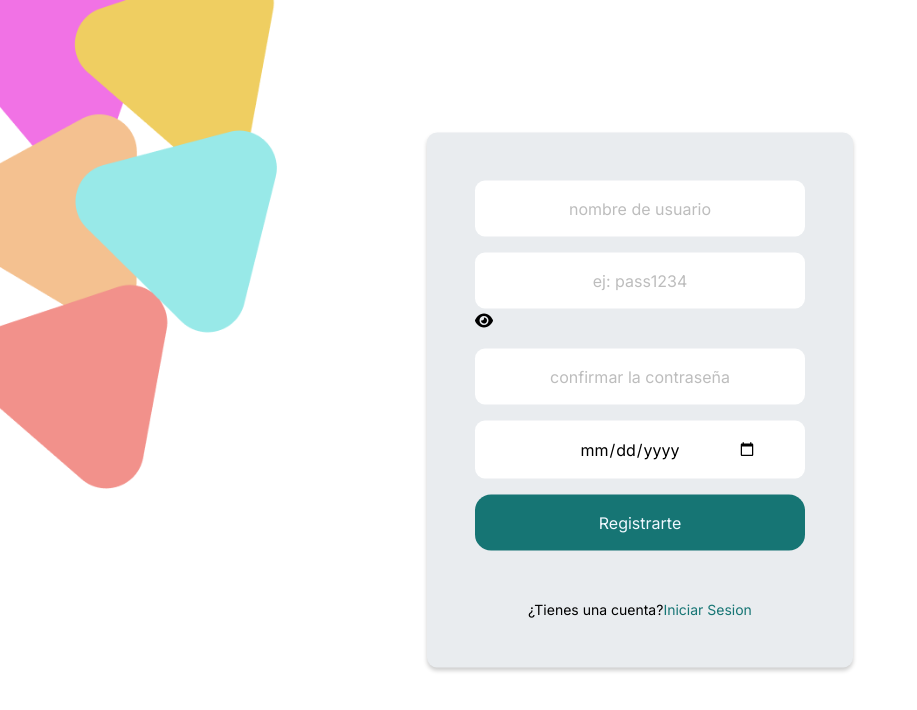
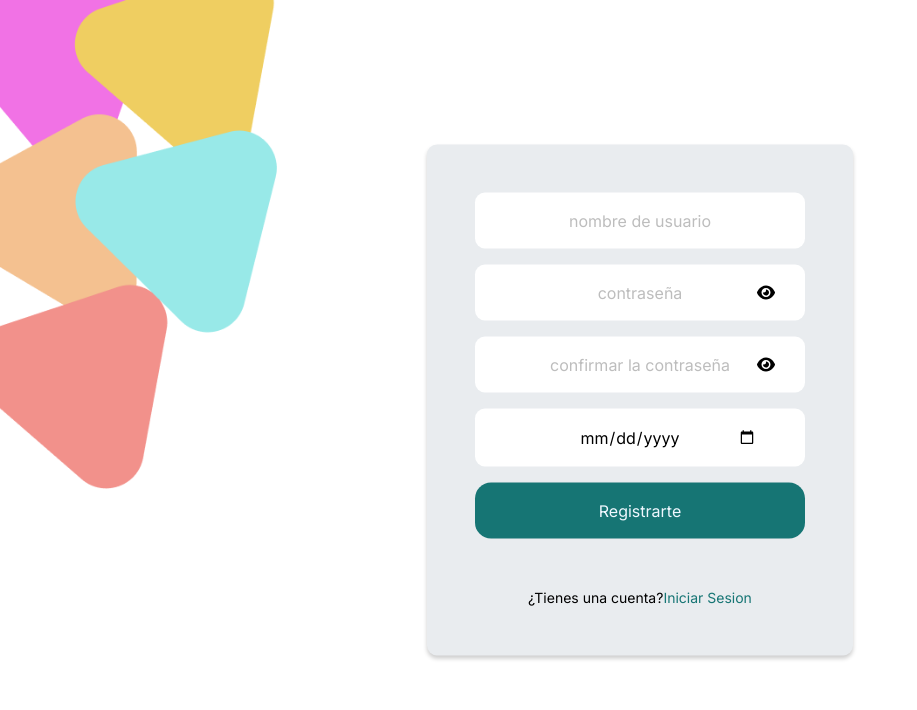
Before and after one commit to EmilianoChavezDev/readme-frontend, a Next.js app: page /auth/registrarse in a window 1280 px wide. Shown: the top 710 px of the page, without its empty margins (0-917 px from the left). Built offline with nearby package versions, Linux system fonts and the light colour scheme.

Commit message:
agregando funcionalidad para que el usuario pueda ver su contrasenha

```diff
--- a/src/app/auth/login/page.jsx
+++ b/src/app/auth/login/page.jsx
@@ -1,11 +1,14 @@
 "use client";
-import React, { useEffect } from "react";
+import React, { useEffect, useState } from "react";
 import styles from "./styles/Inicio.module.css";
 import Image from "next/image";
 import Link from "next/link";
 import { useForm } from "react-hook-form";
 import useAuth from "@/hooks/useAuth";
 import { useUser } from "@/contexts/UserProvider";
+import { FontAwesomeIcon } from "@fortawesome/react-fontawesome";
+import { faEye, faEyeSlash } from "@fortawesome/free-solid-svg-icons";
+
 
 const defaultValues = {
   username: "",
@@ -13,6 +16,8 @@ const defaultValues = {
 };
 
 const page = () => {
+  const [showPassword, setShowPassword] = useState(false);
+
   const { data, error, loading, login } = useAuth();
   const { login: saveUser } = useUser();
 
@@ -31,6 +36,10 @@ const page = () => {
     if (!data || error) return;
     saveUser(data);
   }, [data]);
+
+  const handleShowPassword = () => {
+    setShowPassword(!showPassword);
+  };
 
   return (
     <div className={styles.content}>
@@ -69,15 +78,22 @@ const page = () => {
                 </div>
               )}
             </div>
-            <div>
+
+            <div className={styles.input_password}>
               <input
+                type={showPassword ? "text" : "password"}
                 className="text-center"
-                type="password"
                 placeholder="contraseña"
                 {...register("password", {
                   required: "Debe ingresar su contraseña",
                 })}
                 onBlur={() => trigger("password")}
+              />
+              <FontAwesomeIcon
+                icon={showPassword ? faEyeSlash : faEye}
+                className={`${styles.eye} fa fa-eye`}
+                aria-hidden="true"
+                onClick={handleShowPassword}
               />
               {errors.password && (
                 <div className="text-red-500 text-center">
--- a/src/app/auth/login/styles/Inicio.module.css
+++ b/src/app/auth/login/styles/Inicio.module.css
@@ -91,3 +91,29 @@
 .error_msg {
   color: var(--colorError);
 }
+
+.input_password {
+  position: relative;
+  width: 300px;
+}
+
+.password {
+  padding-right: 35px;
+  width: calc(100% - 35px);
+  border: 1px solid #ccc;
+  border-radius: 4px;
+  height: 40px;
+}
+
+.eye {
+  position: absolute;
+  top: 50%;
+  transform: translateY(-50%);
+  right: 0;
+  cursor: pointer;
+  color: #000;
+}
+
+.eye:focus {
+  color: #000;
+}
--- a/src/app/auth/registrarse/page.jsx
+++ b/src/app/auth/registrarse/page.jsx
@@ -20,6 +20,8 @@ const page = () => {
   const [isError, setIsError] = useState(false);
   const [isPasswordError, setIsPasswordError] = useState(false);
   const [isNumeroError, setIsNumeroError] = useState(false);
+  const [showPassword, setShowPassword] = useState(false);
+  const [showPasswordConfirm, setShowPasswordConfirm] = useState(false);
 
   const { data, error, loading, register: registro } = useAuth();
   const { login: saveUser } = useUser();
@@ -80,10 +82,11 @@ const page = () => {
     registro(formData);
   };
 
-  const [mostrarContrasenha, setMostrarContraseña] = useState(false);
-
-  const handleMostrarContrasenha = () => {
-    setMostrarContraseña(!mostrarContrasenha);
+  const handleShowPassword = () => {
+    setShowPassword(!showPassword);
+  };
+  const handleShowPasswordConfirm = () => {
+    setShowPasswordConfirm(!showPasswordConfirm);
   };
 
   return (
@@ -130,35 +133,42 @@ const page = () => {
               />
             </div>
 
-            <div className={styles.input_contrasenha}>
+            <div className={styles.input_password}>
               <input
-                type={mostrarContrasenha ? "text" : "password"}
-                id="contrasenha"
-                placeholder="ej: pass1234"
+                type={showPassword ? "text" : "password"}
+                className="password"
+                placeholder="contraseña"
                 {...register("password", {
                   required: "Debe ingresar su contraseña",
                 })}
                 onBlur={() => trigger("password")}
               />
               <FontAwesomeIcon
-                icon={mostrarContrasenha ? faEyeSlash : faEye}
-                id="ojo"
-                className="fa fa-eye specific-icon-class"
+                icon={showPassword ? faEyeSlash : faEye}
+                className={`${styles.eye} fa fa-eye`}
                 aria-hidden="true"
-                onClick={handleMostrarContrasenha}
+                onClick={handleShowPassword}
               />
             </div>
 
-            <div>
+            <div className={styles.input_password}>
               <input
-                type="password"
+                type={showPasswordConfirm ? "text" : "password"}
+                className="password"
                 placeholder="confirmar la contraseña"
                 {...register("password_confirmation", {
                   required: "Debe ingresar su contraseña",
                 })}
                 onBlur={() => trigger("password_confirmation")}
               />
+              <FontAwesomeIcon
+                icon={showPasswordConfirm ? faEyeSlash : faEye}
+                className={`${styles.eye} fa fa-eye`}
+                aria-hidden="true"
+                onClick={handleShowPasswordConfirm}
+              />
             </div>
+
             <div className={styles.content_date}>
               <input
                 type="date"
--- a/src/app/auth/registrarse/styles/Registrarse.module.css
+++ b/src/app/auth/registrarse/styles/Registrarse.module.css
@@ -113,12 +113,12 @@
 .content_button a:hover {
   text-decoration: underline;
 }
-.input_contrasenha {
+.input_password {
   position: relative;
   width: 300px;
 }
 
-#contrasenha {
+.password {
   padding-right: 35px;
   width: calc(100% - 35px);
   border: 1px solid #ccc;
@@ -126,15 +126,15 @@
   height: 40px;
 }
 
-#ojo {
+.eye {
   position: absolute;
   top: 50%;
   transform: translateY(-50%);
   right: 0;
   cursor: pointer;
-  color: #ccc;
+  color: #000;
 }
 
-#ojo:focus {
+.eye:focus {
   color: #000;
 }
```
